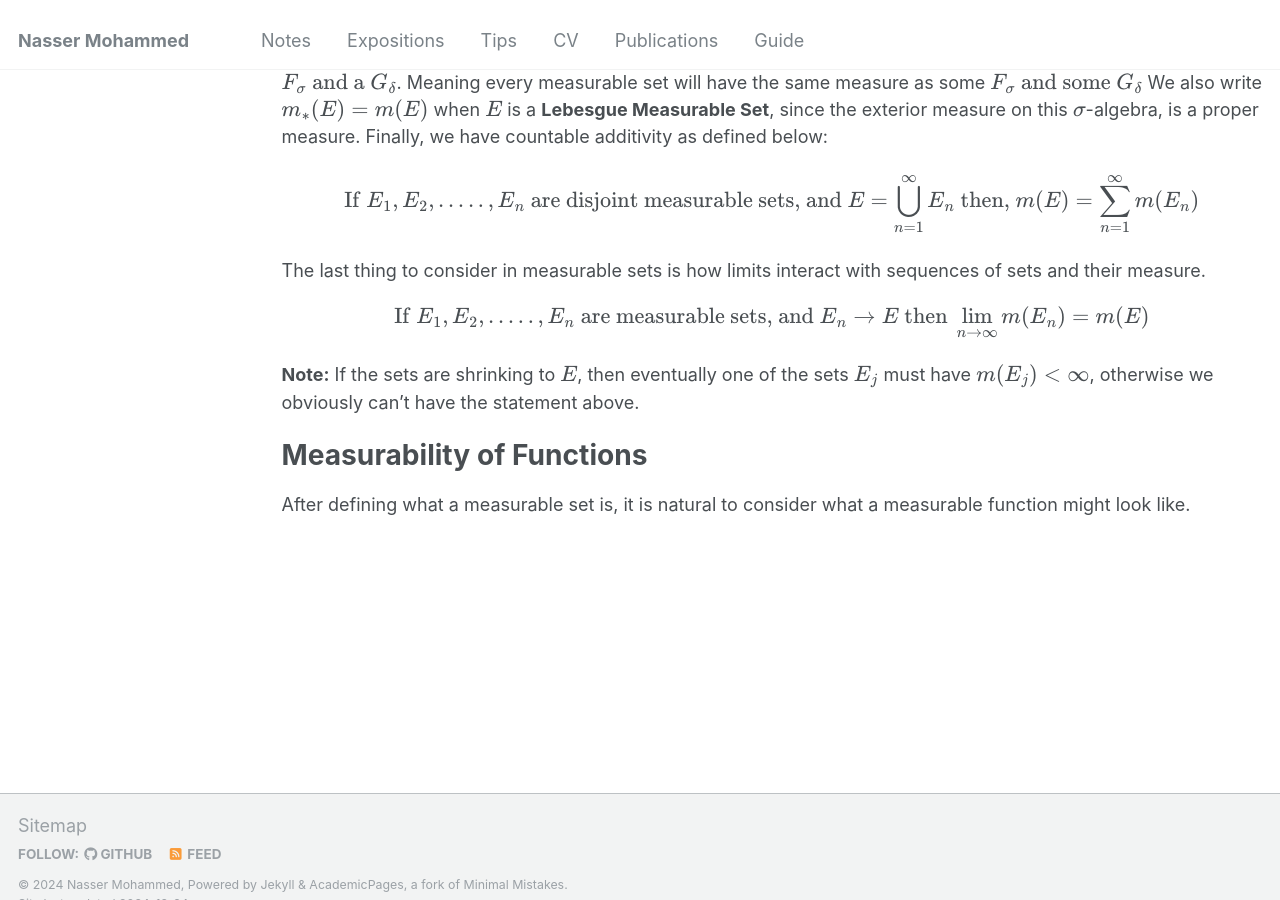
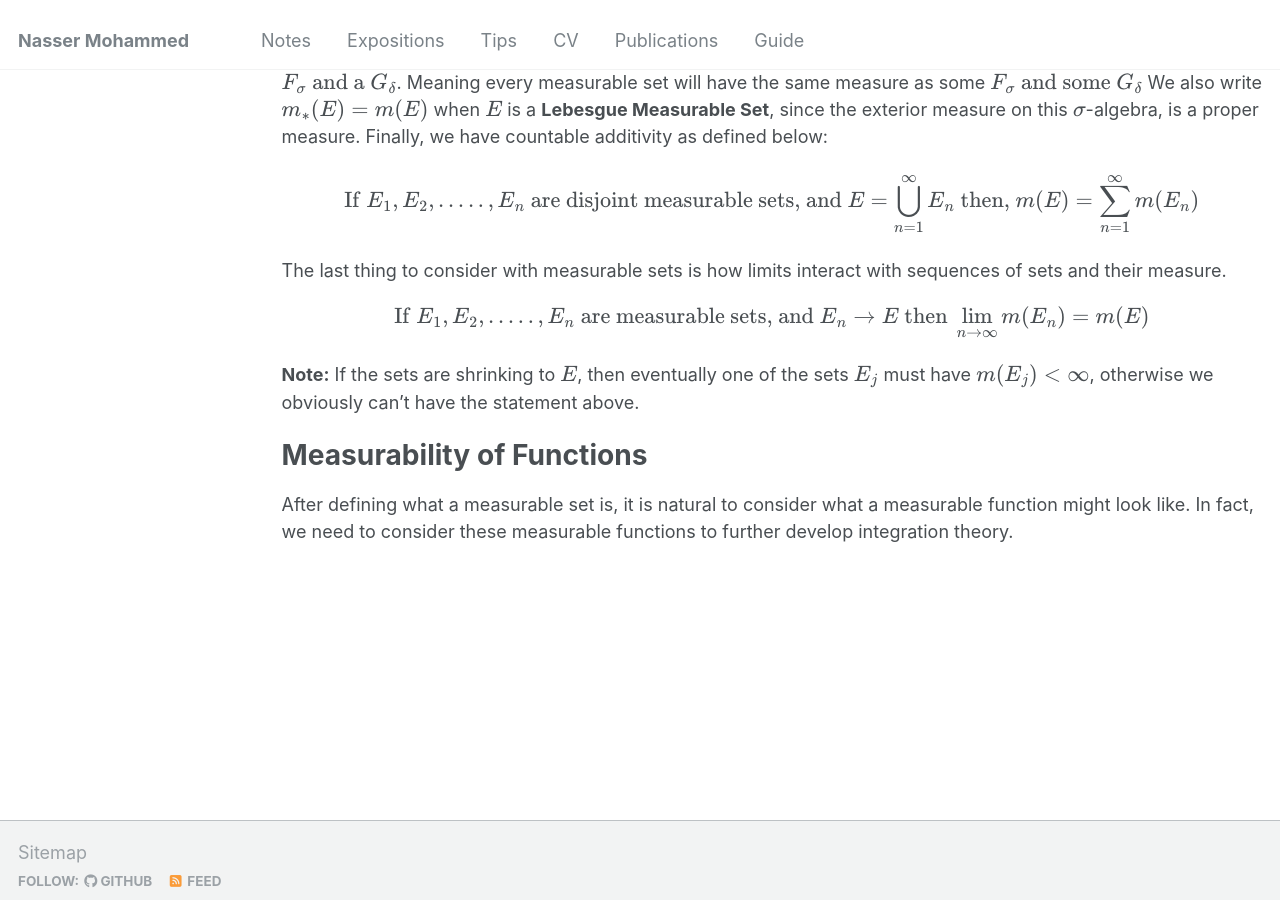
Before and after one commit to Nasser-Mohammed/Nasser-Mohammed.github.io, a Jekyll site: the page built from _pages/notes/analysis/lebesguemeas.md, in a window 1280 px wide and 900 px high, scrolled down 5225 px. Built offline with Jekyll 4.4.1, drawn with Linux system fonts in a browser that asks for light colours.

Commit message:
Update lebesguemeas.md

```diff
--- a/_pages/notes/analysis/lebesguemeas.md
+++ b/_pages/notes/analysis/lebesguemeas.md
@@ -91,10 +91,10 @@ These sets are important, because every set in the **Lebesgue Measurable Sets**
 We also write \\(m_{\ast}(E) = m(E)\\) when \\(E\\) is a **Lebesgue Measurable Set**, since the exterior measure on this \\(\sigma\\)-algebra, is a proper measure.
 Finally, we have countable additivity as defined below:
 \\[\text{If }E_1, E_2, ..... ,E_n \text{ are disjoint measurable sets, and } E = \bigcup_{n = 1}^{\infty}E_n \text{  then,  } m(E) = \sum_{n = 1}^{\infty}m(E_n)\\]
-The last thing to consider in measurable sets is how limits interact with sequences of sets and their measure.
+The last thing to consider with measurable sets is how limits interact with sequences of sets and their measure.
 \\[\text{If } E_1, E_2, ..... , E_n \text{ are measurable sets, and }  {E_n} \rightarrow E \text{ then } \lim_{n \rightarrow \infty}m(E_n) = m(E)\\]
 **Note:** If the sets are shrinking to \\(E\\), then eventually one of the sets \\(E_j\\) must have \\(m(E_j) < \infty\\), otherwise we obviously can't have the statement above.
 
 Measurability of Functions
 ====
-After defining what a measurable set is, it is natural to consider what a measurable function might look like.
+After defining what a measurable set is, it is natural to consider what a measurable function might look like. In fact, we need to consider these measurable functions to further develop integration theory.
```
